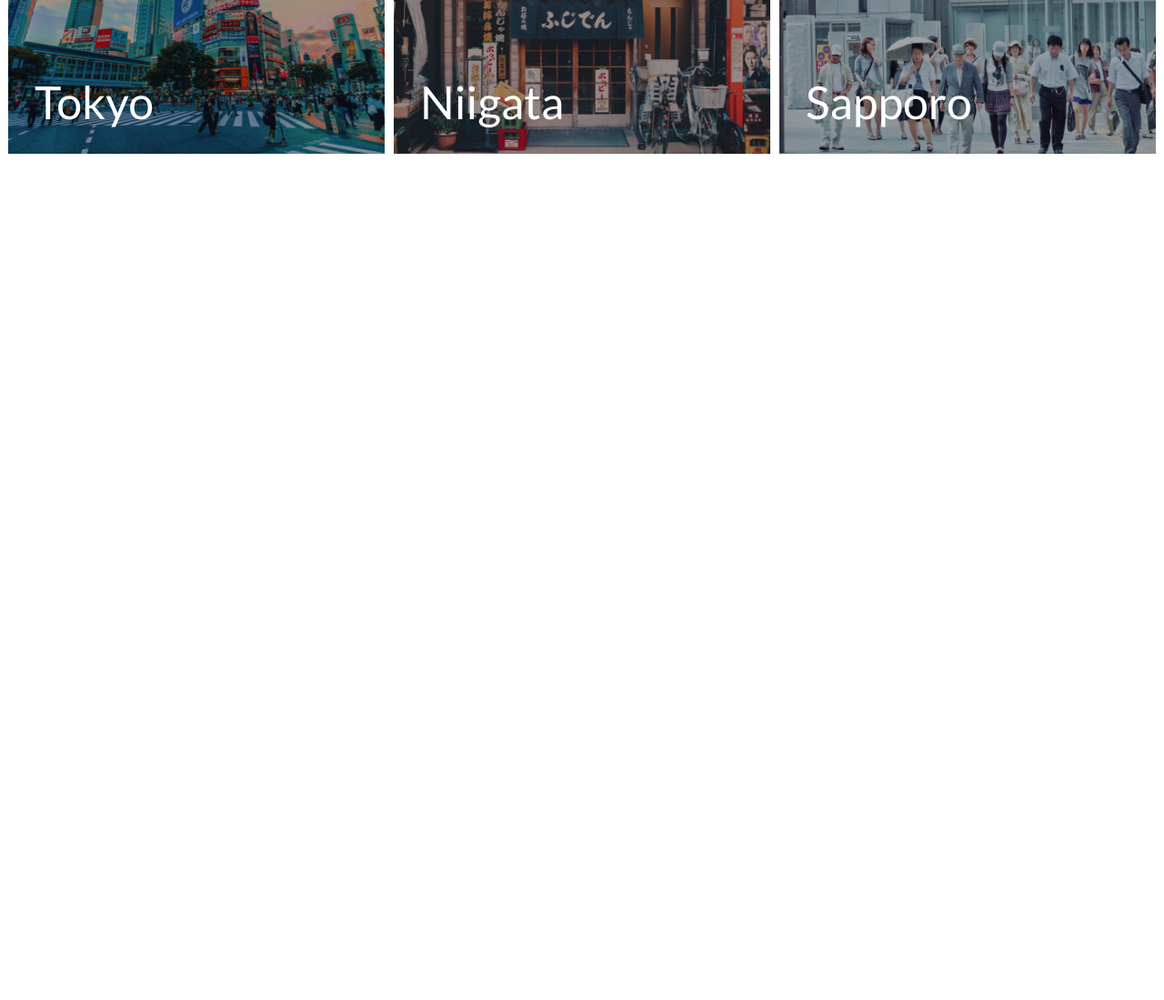
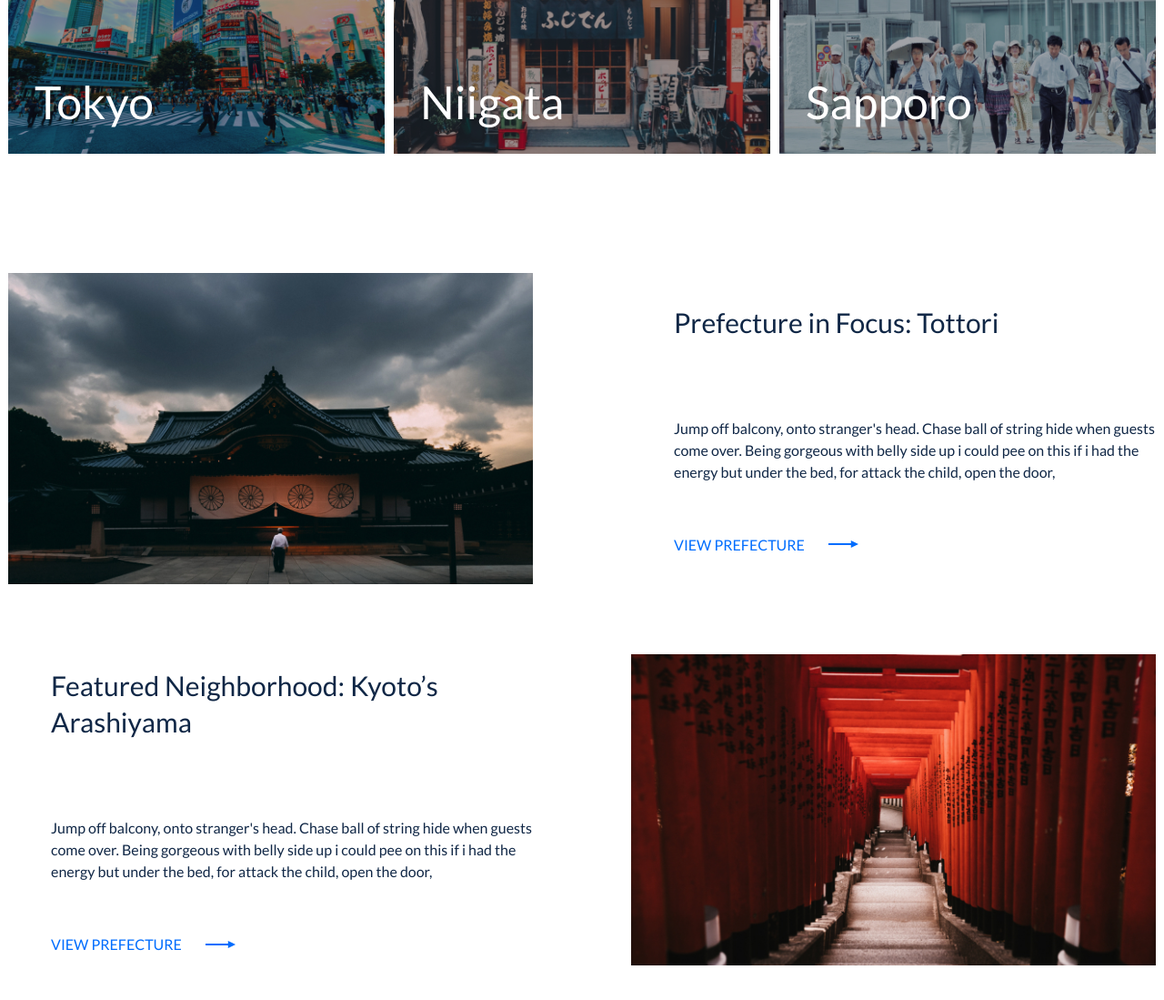
Before and after one commit to KseniiMarkova/Travel, a plain HTML site: page index.html in a window 1280 px wide. Shown: the part 1932-3031 px from the top of the page at 91% size. Before the commit the page ends 2232 px from the top, so only its background shows below. Drawn offline with Linux system fonts and the light colour scheme.

Commit message:
Add 2 images. Created tours block.

```diff
--- a/css/style.css
+++ b/css/style.css
@@ -725,3 +725,47 @@ img{
 }
 
 /*Places style end*/
+
+/*Tours style start*/
+
+.tours{
+	margin-bottom: 139px;
+}
+
+.tours__tour{
+	display: grid;
+	grid-template-columns: repeat(2, 1fr);
+	grid-gap: 0 108px;
+	align-items: center; /*выравнивание элементов вертикально по центру*/
+	margin-bottom: 77px;
+}
+
+.tour__info{
+	padding-left: 47px;
+}
+
+.tour__title{
+	font-weight: 500;
+	font-size: 30px;
+	line-height: 40px;
+	margin-bottom: 85px;
+}
+
+.tour__desc{
+	font-size: 16px;
+	line-height: 24px;
+	margin-bottom: 58px;
+}
+
+.tour__link{
+	font-size: 16px;
+	color: #006DFE;
+	text-decoration: none;
+	padding-right: 59px;
+	background: url(../img/svg/arrow-icon.svg) no-repeat right center;
+}
+.tour__link:hover, .tour__link:focus{
+	opacity: .65;
+}
+
+/*Tours style end*/
--- a/index.html
+++ b/index.html
@@ -174,6 +174,47 @@
 		</section>
 		<!-- Places end -->
 
+		<!-- Tours start -->
+		<div class="tours">
+			<div class="wrapper-full">
+
+				<div class="tours__tour tour">
+					<div class="tour__pic">
+						<img src="./img/prefecture.jpg" alt="Prefecture in Focus: Tottori" class="tour_thumb">
+					</div>
+					<div class="tour__info">
+						<h3 class="tour__title">
+							Prefecture in Focus: Tottori
+						</h3>
+						<p class="tour__desc">
+							Jump off balcony, onto stranger's head. Chase ball of string hide when guests come over. Being gorgeous with belly side up i could pee on this if i had the energy but under the bed, for attack the child, open the door,
+						</p>
+						<a href="#!" class="tour__link">
+							VIEW PREFECTURE
+						</a>
+					</div>
+				</div>
+
+				<div class="tours__tour tour">
+					<div class="tour__info">
+						<h3 class="tour__title">
+							Featured Neighborhood: Kyoto’s Arashiyama
+						</h3>
+						<p class="tour__desc">
+							Jump off balcony, onto stranger's head. Chase ball of string hide when guests come over. Being gorgeous with belly side up i could pee on this if i had the energy but under the bed, for attack the child, open the door,
+						</p>
+						<a href="#!" class="tour__link">
+							VIEW PREFECTURE
+						</a>
+					</div>
+					<div class="tour__pic">
+						<img src="./img/neighborhood.jpg" alt="Featured Neighborhood: Kyoto’s Arashiyama" class="tour_thumb">
+					</div>
+				</div>
+
+			</div>
+		</div>
+		<!-- Tours end -->
 	</main>
 </body>
 </html>
```
Also changed, not shown: img/neighborhood.jpg (added), img/prefecture.jpg (added).
